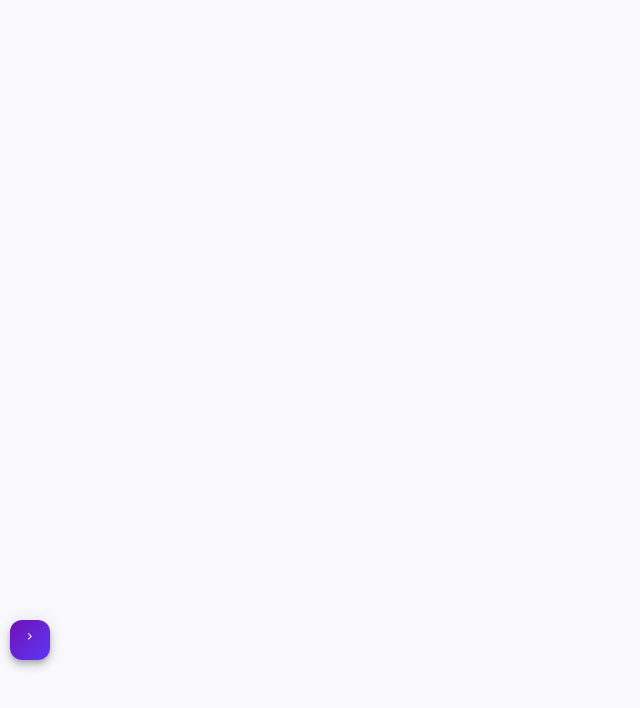
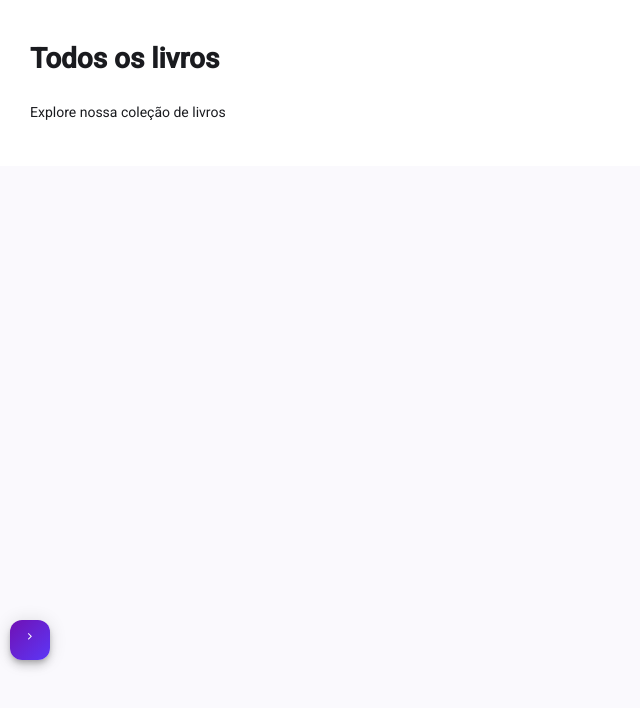
Before and after one commit to LuizBuarqueDev/Prateleira-Inteligente-Frontend-2.0v, an Angular app in the folder Prateleira-Inteligente-Frontend-2.0v/: page /books in a window 1280 px wide. Before the commit this address led to /. Shown: the top 708 px of the page, without its empty margins (0-640 px from the left). Built offline with nearby package versions, Linux system fonts and the light colour scheme.

Commit message:
feat: add all-books component with routing and styling

```diff
--- a/Prateleira-Inteligente-Frontend-2.0v/src/app/app.routes.ts
+++ b/Prateleira-Inteligente-Frontend-2.0v/src/app/app.routes.ts
@@ -1,4 +1,5 @@
 import { Routes } from '@angular/router';
+import path from 'node:path';
 
 export const routes: Routes = [
   {
@@ -6,6 +7,12 @@ export const routes: Routes = [
     loadComponent: () =>
       import('./pages/dashboard/dashboard.page')
         .then(m => m.DashboardPage),
-    pathMatch: 'full'
-  }
+    pathMatch: 'full',
+  },{
+  path: 'books',
+    loadComponent: () =>
+      import('./pages/all-books/all-books')
+        .then(m => m.AllBooksPage),
+        pathMatch: 'full',
+  },
 ];
--- /dev/null
+++ b/Prateleira-Inteligente-Frontend-2.0v/src/app/pages/all-books/all-books.html
@@ -0,0 +1,4 @@
+<div class="main-content">
+    <h1>Todos os livros</h1>
+    <p>Explore nossa coleção de livros</p>
+</div>
--- /dev/null
+++ b/Prateleira-Inteligente-Frontend-2.0v/src/app/pages/all-books/all-books.scss
@@ -0,0 +1,6 @@
+.main-content {
+  display: flex;
+  flex-direction: column;
+  background-color: var(--light);
+  padding: 30px;
+}
--- /dev/null
+++ b/Prateleira-Inteligente-Frontend-2.0v/src/app/pages/all-books/all-books.ts
@@ -0,0 +1,10 @@
+import { Component } from "@angular/core";
+
+@Component({
+    selector: 'app-all-books',
+    standalone: true,
+    templateUrl: 'all-books.html',
+    styleUrls: ['all-books.scss'],
+    imports: [],
+})
+export class AllBooksPage {}
```
